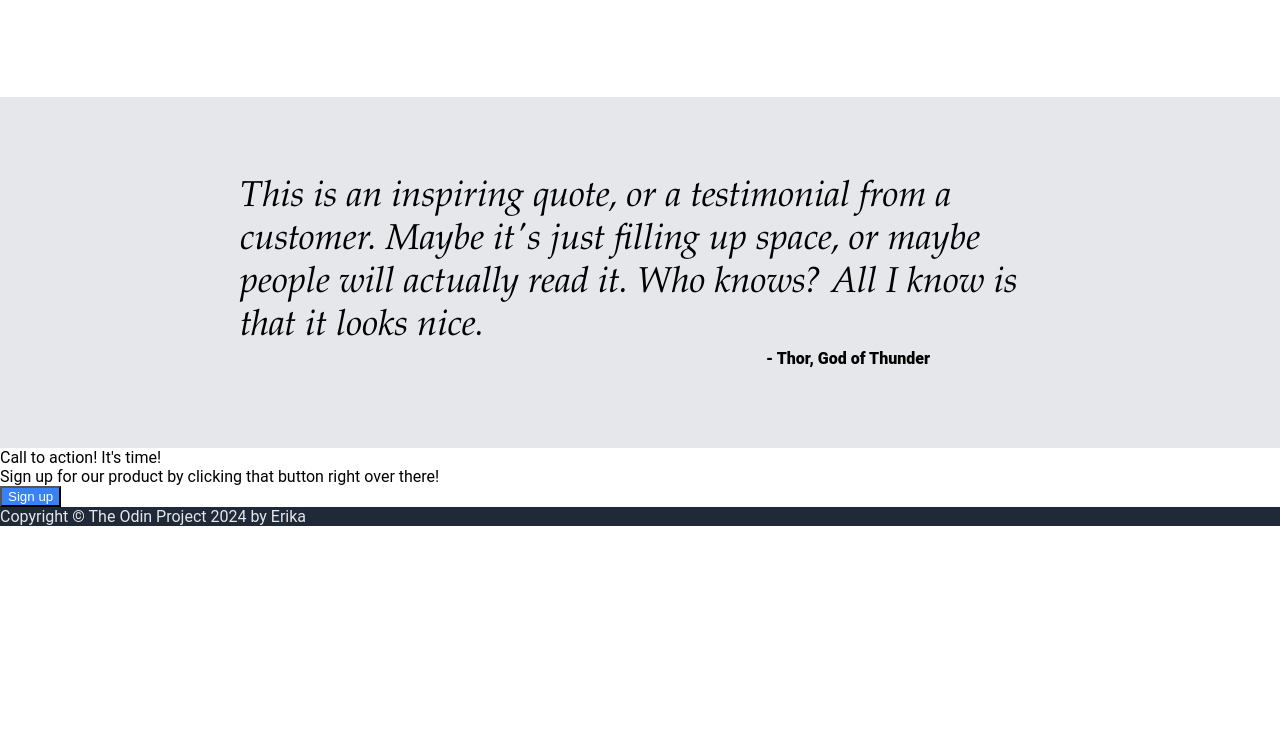
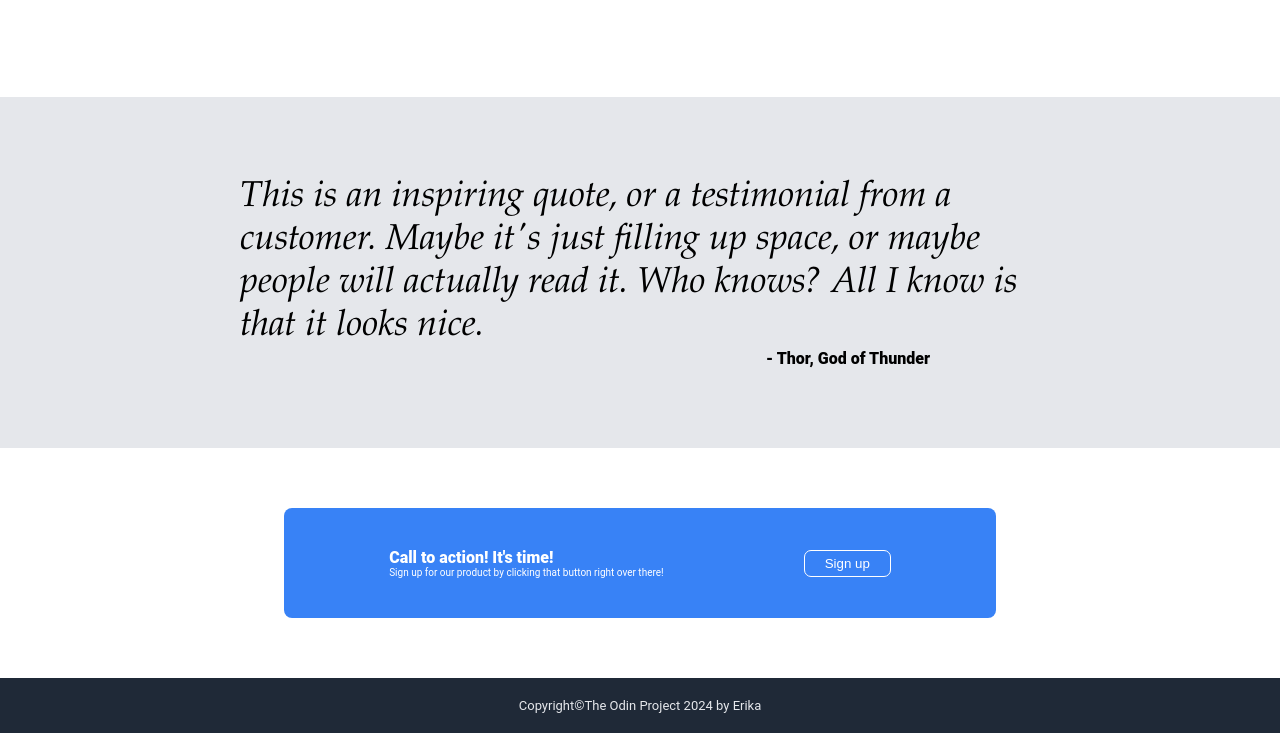
Before and after one commit to Erika006/landing-page, a plain HTML site: page index.html in a window 1280 px wide. Shown: the part 751-1484 px from the top of the page. Before the commit the page ends 1277 px from the top, so only its background shows below. Drawn offline with Linux system fonts and the light colour scheme.

Commit message:
completed landing page

```diff
--- a/index.html
+++ b/index.html
@@ -92,17 +92,23 @@
         </div>
 
         <div class = "signup-container">
-            <div class = "signup-text">
+            <div class = "signup-box">
+                <div class = "main-signup">
+                    <div class = "signup-text1">
                         Call to action! It's time!
                     </div>
 
-            <div class = "signup-text">
+                    <div class = "signup-text2">
                         Sign up for our product by clicking that button right over there!
                     </div>
+                </div>
 
-            <button>
+                <div class = "footer-button-container">
+                    <button class = "footer-button">
                         Sign up
                     </button>
+                </div>
+            </div>
         </div>
 
         <div class = "footer">
--- a/style.css
+++ b/style.css
@@ -137,7 +137,56 @@ button {
     font-weight: 800;
 }
 
+.signup-container {
+    display: flex;
+    justify-content: center;
+    align-items: center;
+    margin: 60px 20px;
+}
 
+.signup-box {
+    display: flex;
+    padding: 20px 60px;
+    background-color: #3882F6;
+    border-radius: 8px;
+    align-items: center;
+    gap: 50px;
+}
+
+.main-signup {
+    padding: 20px 45px;
+}
+
+.signup-text1 {
+    font-weight: 800;
+}
+
+.signup-text2 {
+    font-size: 10px;
+}
+
+.signup-text1,
+.signup-text2 {
+    color: white
+}
+
+.footer-button-container {
+    padding: 0px 45px;
+}
+
+.footer-button {
+    border: 1px solid white;
+    border-radius: 7px;
+    padding: 5px 20px;
+}
+
+.footer {
+    display: flex;
+    justify-content: center;
+    align-items: center;
+    font-size: 13px;
+    padding: 20px;
+}
 
 ul {
     display: flex;
```
Lines whose indentation alone changed are shown as unchanged.
